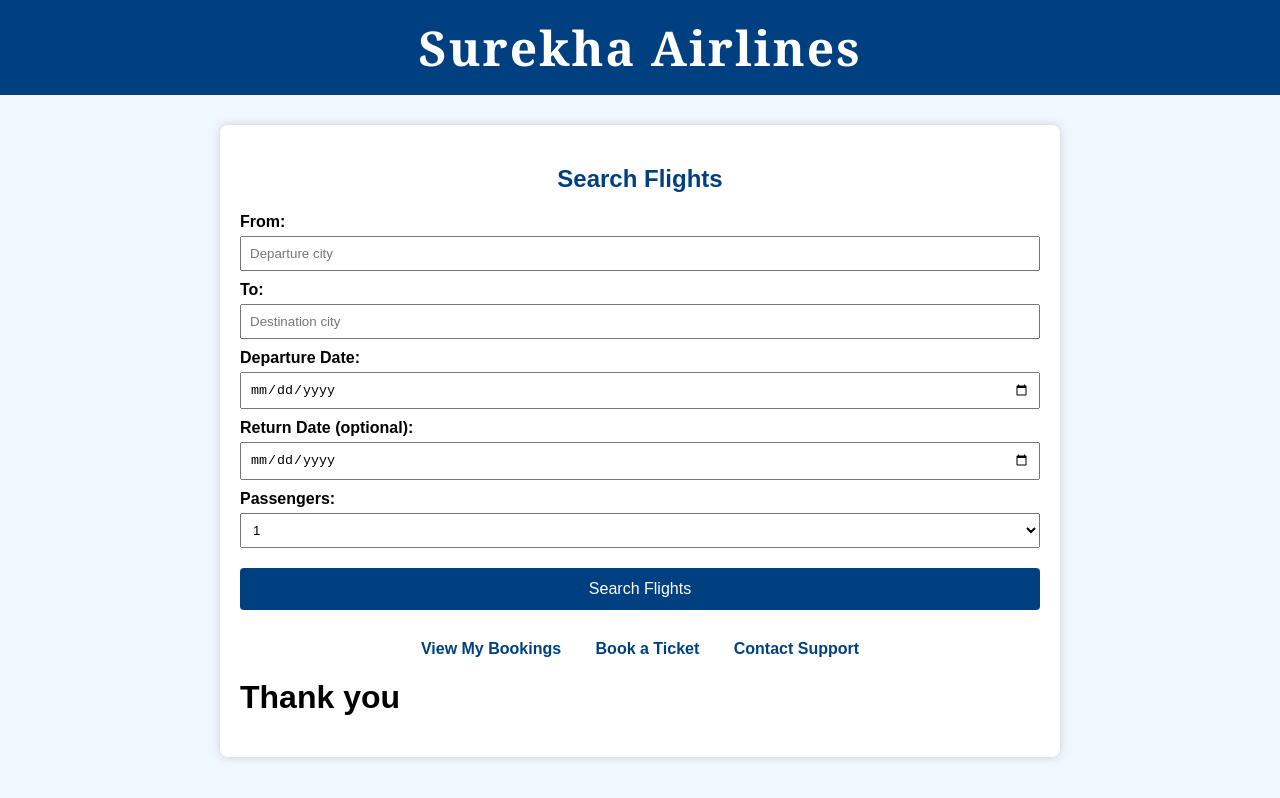
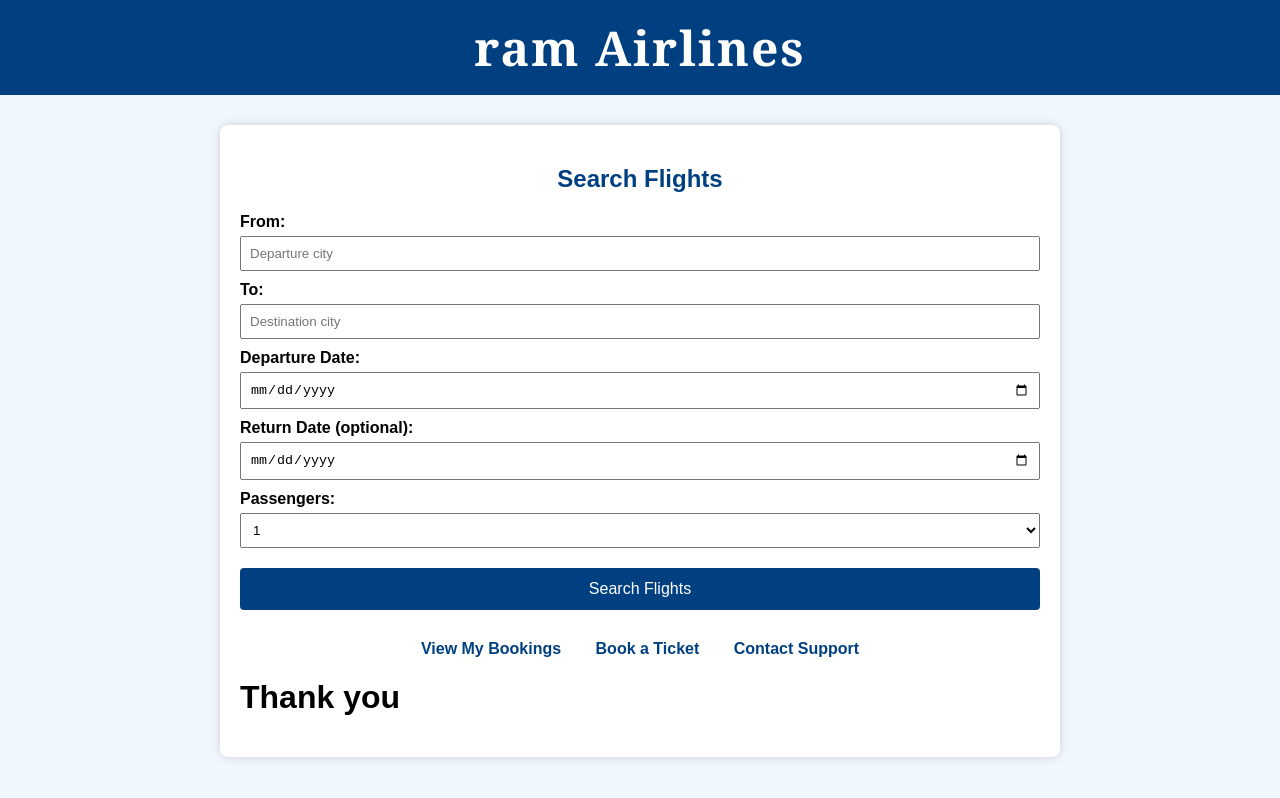
Before and after one commit to benjaminDaniel-tech/Benjamin_Airlines, a plain HTML site: page index.html in a window 1280 px wide. Drawn offline with Linux system fonts and the light colour scheme.

Commit message:
Updated index.html

```diff
--- a/index.html
+++ b/index.html
@@ -81,7 +81,7 @@
 </head>
 <body>
   <header>
-    <h1>Surekha Airlines</h1>
+    <h1>ram Airlines</h1>
   </header>
   <main>
     <h2>Search Flights</h2>
```
